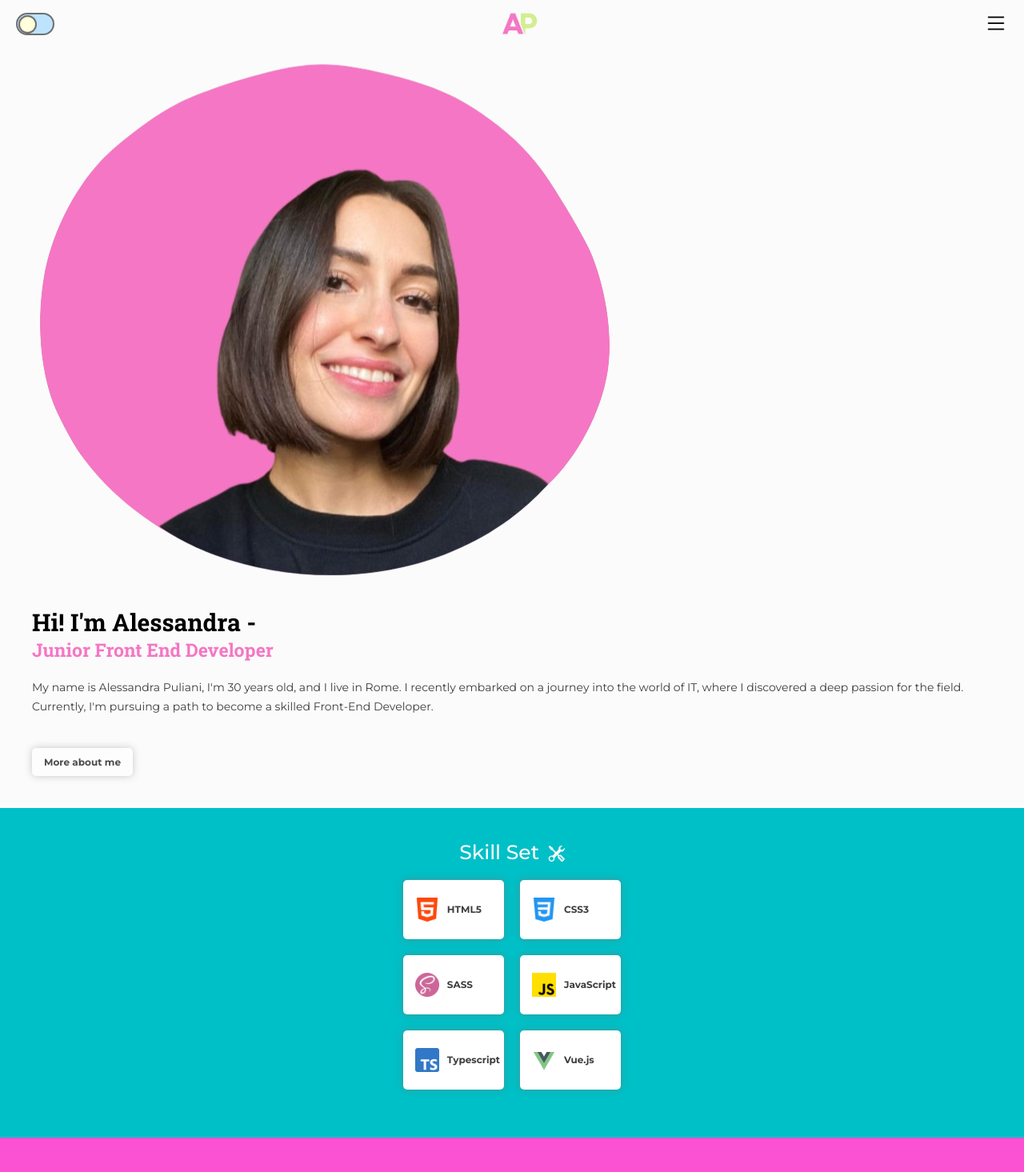
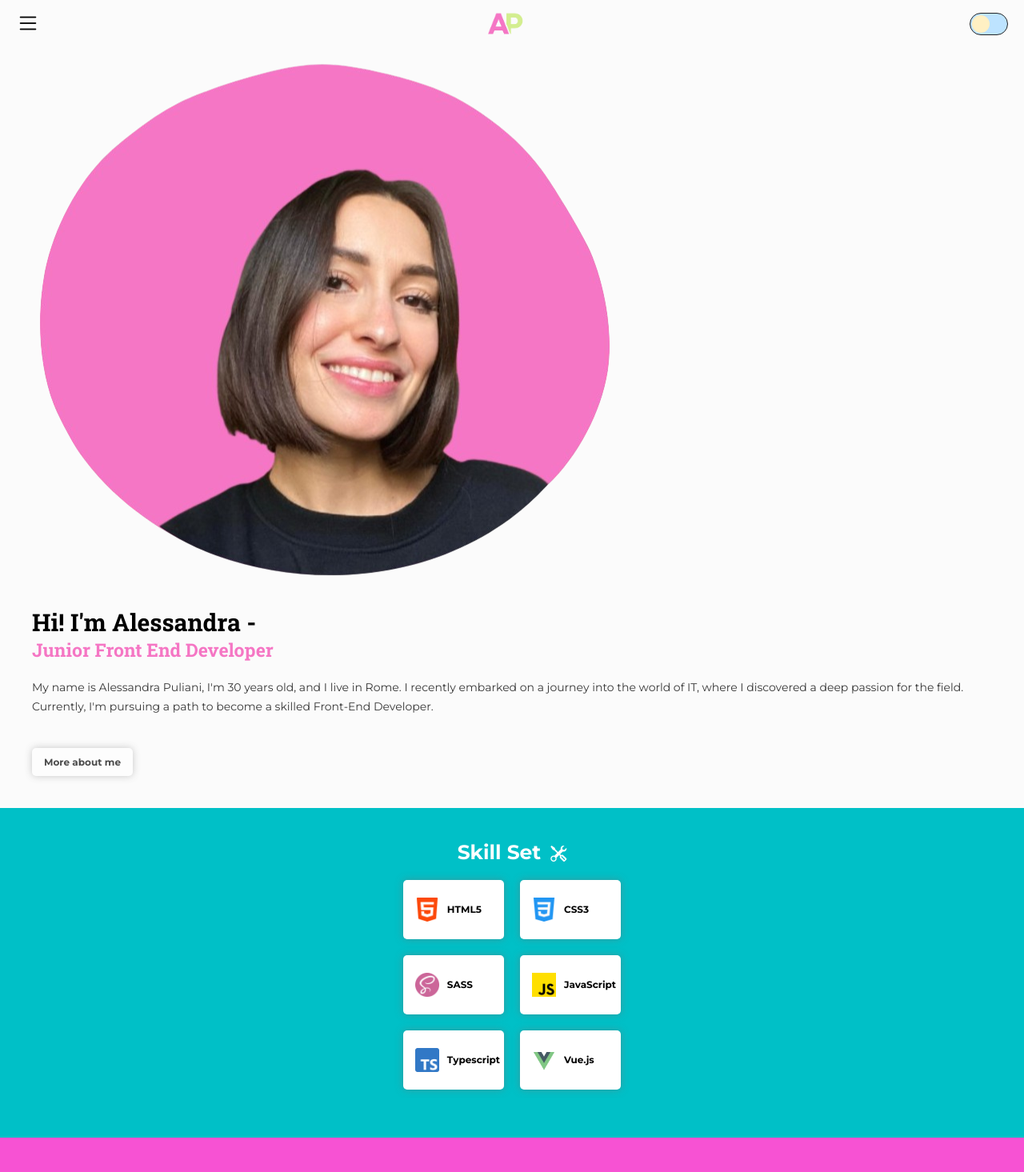
Before and after one commit to alepuliani/puliani-portfolio, a Vue app: page / in a window 1280 px wide. Shown: the top 1465 px of the page at 80% size. Built offline with nearby package versions, Linux system fonts and the light colour scheme.

Commit message:
added night mode

```diff
--- a/src/App.vue
+++ b/src/App.vue
@@ -1,23 +1,47 @@
 <script setup>
-import { RouterLink, RouterView } from "vue-router"
+import { ref, provide } from "vue"
 import AppHeaderFooterVue from "./components/AppHeaderFooter.vue"
 import ContactForm from "./components/ContactForm.vue"
 
-components: {
-  AppHeaderFooterVue, ContactForm
+let nightMode = ref(false)
+
+let switchMode = function (newMode) {
+  nightMode.value = newMode
 }
+
+provide("nightMode", nightMode)
 </script>
 
 <template>
-  <div class="app-div">
-    <AppHeaderFooterVue />
+  <div :class="{ nightmode: nightMode }" class="app-div">
+    <AppHeaderFooterVue @mode-changed="switchMode" />
     <RouterView />
     <ContactForm />
   </div>
 </template>
 
-<style lang="scss" scoped>
+<style lang="scss">
 .app-div {
+  background-color: rgb(251, 251, 251);
   padding: 70px 40px;
+
+  p {
+    color: rgb(56, 56, 56);
+    margin: 20px 0;
+    line-height: 24px;
+    font-size: 14px;
+  }
+
+  &.nightmode {
+    background-color: rgb(51, 51, 51);
+
+    p,
+    h1,
+    h2,
+    h3,
+    h4 {
+      color: rgb(237, 237, 237);
+    }
+  }
 }
 </style>
--- a/src/assets/main.css
+++ b/src/assets/main.css
@@ -5,22 +5,16 @@
 }
 html,
 body {
-  background-color: rgb(251, 251, 251);
   font-family: "Montserrat";
 }
 img {
   max-width: 100%;
 }
-p {
-  color: rgb(61, 61, 61);
-  margin: 20px 0;
-  line-height: 24px;
-  font-size: 14px;
-}
 
 h1 {
   font-size: 30px;
 }
+
 h2 {
   font-size: 25px;
 }
--- a/src/components/AppHeaderFooter.vue
+++ b/src/components/AppHeaderFooter.vue
@@ -2,6 +2,8 @@
 import { ref } from "vue"
 let mode = ref("day")
 let nightMode = ref(false)
+
+let emit = defineEmits(["mode-changed"])
 
 let toggleMode = function () {
   if (mode.value === "day") {
@@ -11,10 +13,19 @@ let toggleMode = function () {
     nightMode.value = false
     mode.value = "day"
   }
+  emit("mode-changed", nightMode.value)
 }
 </script>
 <template>
-  <nav>
+  <nav :class="{ nightmode: nightMode }">
+    <button class="menu"><i class="bi bi-list"></i></button>
+    <router-link to="/">
+      <button class="home-btn">
+        <img
+          src="../assets/images/personal-images/portfolio-logo.png"
+          class="logo"
+        /></button
+    ></router-link>
     <div
       @click="toggleMode"
       :class="{ nightmode: nightMode }"
@@ -22,14 +33,6 @@ let toggleMode = function () {
     >
       <div class="button"></div>
     </div>
-    <router-link to="/">
-      <button class="home-btn">
-        <img
-          src="../assets/images/personal-images/portfolio-logo.png"
-          class="logo"
-        /></button
-    ></router-link>
-    <button class="menu"><i class="bi bi-list"></i></button>
   </nav>
 </template>
 
@@ -46,25 +49,24 @@ nav {
   height: 60px;
 
   .switch-div {
-    border: 2px solid rgb(111, 111, 111);
+    border: 1px solid rgb(35, 35, 35);
     height: 28px;
     width: 48px;
     border-radius: 14px;
-    padding: 1px;
+    padding: 2px;
     background-color: rgb(189, 227, 255);
     &:hover {
       cursor: pointer;
     }
 
     &.nightmode {
-      background-color: rgb(255, 255, 255);
+      background-color: rgb(82, 76, 111);
     }
     .button {
-      height: 23px;
-      width: 23px;
+      height: 22px;
+      width: 22px;
       border-radius: 50%;
-      border: 2px solid rgb(111, 111, 111);
-      background-color: rgb(255, 255, 221);
+      background-color: rgb(255, 240, 195);
     }
   }
 
@@ -92,5 +94,16 @@ nav {
       cursor: pointer;
     }
   }
+
+  &.nightmode {
+    .button {
+      background-color: rgb(255, 255, 255);
+      translate: 20px;
+    }
+
+    i {
+      color: white;
+    }
+  }
 }
 </style>
--- a/src/components/ContactForm.vue
+++ b/src/components/ContactForm.vue
@@ -1,8 +1,5 @@
 <script setup>
 import BaseButtonVue from "./BaseButton.vue"
-components: {
-  BaseButtonVue
-}
 </script>
 <template>
   <div class="form">
--- a/src/components/PersonalIntro.vue
+++ b/src/components/PersonalIntro.vue
@@ -1,9 +1,5 @@
 <script setup>
 import BaseButtonVue from "../components/BaseButton.vue"
-
-components: {
-  BaseButtonVue
-}
 </script>
 <template>
   <div class="intro">
--- a/src/components/SkillsAndWork.vue
+++ b/src/components/SkillsAndWork.vue
@@ -104,7 +104,6 @@ let works = [
 
 <style lang="scss" scoped>
 h2 {
-  font-weight: 500;
   color: white;
   i {
     margin-left: 5px;
@@ -129,11 +128,13 @@ h2 {
       box-shadow: 0 0 10px rgba(#727272, 0.5);
       border-radius: 5px;
       background-color: #ffffff;
+
       img {
         width: 30px;
         margin: 10px;
       }
       p {
+        color: black;
         font-size: 12px;
         font-weight: bold;
       }
@@ -143,7 +144,7 @@ h2 {
 
 .work-container {
   padding: 40px 0;
-  background-color: #fa52d3;
+  background-color: #f752d3;
   text-align: center;
   .works {
     display: flex;
--- a/src/views/AboutView.vue
+++ b/src/views/AboutView.vue
@@ -1,9 +1,5 @@
 <script setup>
 import BaseButton from "@/components/BaseButton.vue"
-
-components: {
-  BaseButton
-}
 </script>
 
 <template>
@@ -106,11 +102,4 @@ components: {
     }
   }
 }
-@media (min-width: 1024px) {
-  .about {
-    min-height: 100vh;
-    display: flex;
-    align-items: center;
-  }
-}
 </style>
--- a/src/views/CurriculumVitae.vue
+++ b/src/views/CurriculumVitae.vue
@@ -1,7 +1,12 @@
-<script setup></script>
+<script setup>
+import { inject } from "vue"
+
+const nightMode = inject("nightMode", false)
+</script>
+
 <template>
   <h1 class="cv-title">CURRICULUM VITAE</h1>
-  <div class="cv-container">
+  <div :class="{ nightmode: nightMode }" class="cv-container">
     <h2 class="name">Alessandra Puliani</h2>
     <div class="info-div">
       <p><i class="bi bi-geo-alt"></i> Rome</p>
@@ -87,11 +92,15 @@ h1 {
 }
 
 .cv-container {
-  background-color: rgb(225, 225, 225);
+  background-color: rgb(236, 236, 236);
   padding: 25px 35px;
   border-radius: 20px;
   display: flex;
   flex-direction: column;
+
+  &.nightmode {
+    background-color: rgb(93, 93, 93);
+  }
 
   i {
     margin-right: 5px;
--- a/src/views/HomeView.vue
+++ b/src/views/HomeView.vue
@@ -1,10 +1,6 @@
 <script setup>
 import PersonalIntro from "../components/PersonalIntro.vue"
 import SkillsAndWork from "../components/SkillsAndWork.vue"
-
-components: {
-  PersonalIntro, SkillsAndWork
-}
 </script>
 
 <template>
```
